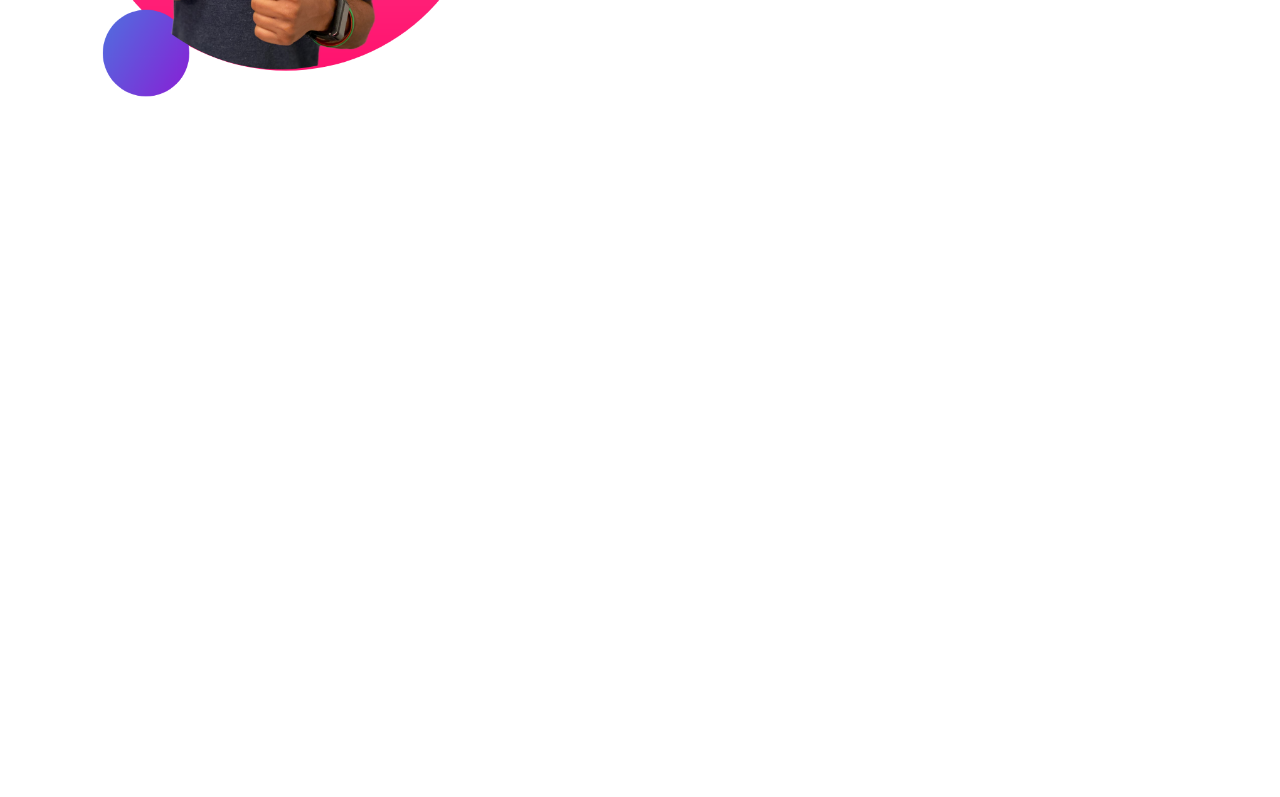
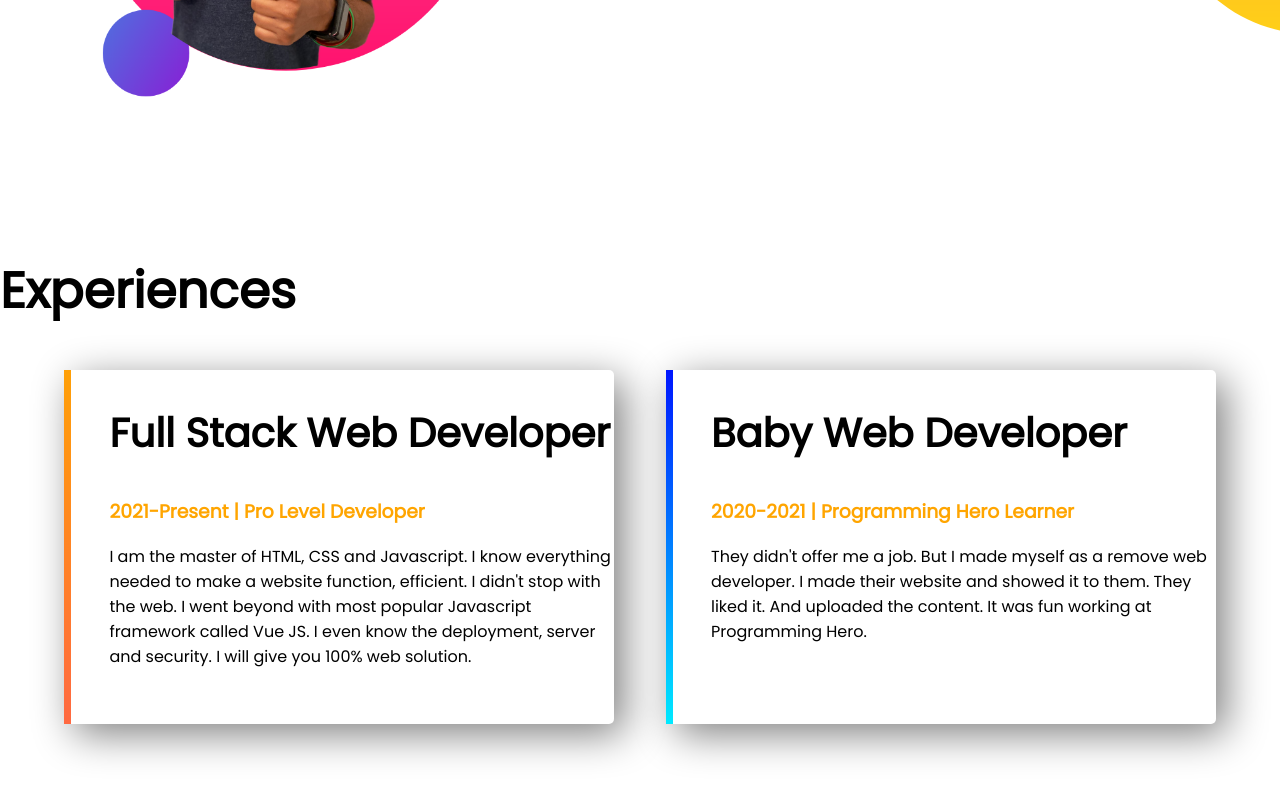
Before and after one commit to tareksourav/dev-portfolio2, a plain HTML site: page index.html in a window 1280 px wide. Shown: the part 947-1744 px from the top of the page. Before the commit the page ends 1201 px from the top, so only its background shows below. Drawn offline with Linux system fonts and the light colour scheme.

Commit message:
Complete tasks

```diff
--- a/index.html
+++ b/index.html
@@ -13,7 +13,7 @@
 </head>
 
 <body>
-    <section class="top-banner">
+    <section class="top-banner flexibility">
         <div class="half-width">
             <h1>Welcome To</h1>
             <h1><span class="orange-color">Peter Parker</span> World</h1>
@@ -30,7 +30,7 @@
             <img src="images/jhankar.png" alt="">
         </div>
     </section>
-    <section>
+    <section class="flexibility dream-big">
         <div class="half-width">
             <img src="images/jhankar2.png" alt="jhanker">
         </div>
@@ -42,6 +42,29 @@
             <a class="link-dec" target="blank" href="google.com">Download Resume</a>
         </div>
     </section>
+    <section>
+        <h1>Experiences</h1>
+        <div class="flexibility">
+            <div id="full-stack" class="experience-item">
+                <h2>Full Stack Web Developer</h2>
+                <h3 class="orange-color">2021-Present | Pro Level Developer</h3>
+                <p>
+                    I am the master of HTML, CSS and Javascript. I know everything needed to make a website function,
+                    efficient. I didn't stop with the web. I went beyond with most popular Javascript framework called
+                    Vue
+                    JS. I even know the deployment, server and security. I will give you 100% web solution.
+                </p>
+            </div>
+            <div id="web-dev" class="experience-item">
+                <h2>Baby Web Developer</h2>
+                <h3 class="orange-color">2020-2021 | Programming Hero Learner</h3>
+                <p>They didn't offer me a job. But I made myself as a remove web developer. I made their website and
+                    showed
+                    it to them. They liked it. And uploaded the content. It was fun working at Programming Hero.</p>
+            </div>
+        </div>
+
+    </section>
 </body>
 
 </html>
--- a/style.css
+++ b/style.css
@@ -8,10 +8,10 @@ body{
 h1{
      font-size: 50px;
 }
-h3{
-    /* font-size: 40px; */
+h2{
+    font-size: 40px;
 }
-section {
+.flexibility {
     display: flex;
     margin-bottom: 150px;
 }
@@ -28,6 +28,11 @@ section {
     background-image: url(images/top-banner.png);
     background-repeat: no-repeat;
 }
+.dream-big{
+    background-image: url(images/dream-bg.png);
+    background-repeat: no-repeat;
+    background-position: right;
+}
 .link-dec{
     text-decoration: none;
     background-image: linear-gradient(rgb(238, 98, 98), tomato);
@@ -36,3 +41,28 @@ section {
     border-radius: 5px;
     padding: 10px 40px;
 }
+.experience-item{
+    width: 40%;
+
+    margin-left: 5%;
+    padding-left: 3%;
+    padding-bottom: 3%;
+    border-radius: 5px;
+    box-shadow: 10px 10px 40px gray;
+
+}
+#web-dev{
+
+    border-image: linear-gradient(blue, cyan) 30;
+    border-left: 7px solid;
+    margin-right: 5%;
+    margin-left: 2%;
+
+}
+#full-stack{
+
+    border-image: linear-gradient(orange, tomato) 30;
+    border-left: 7px solid;
+    margin-left: 5%;
+    margin-right: 2%;
+}
```
